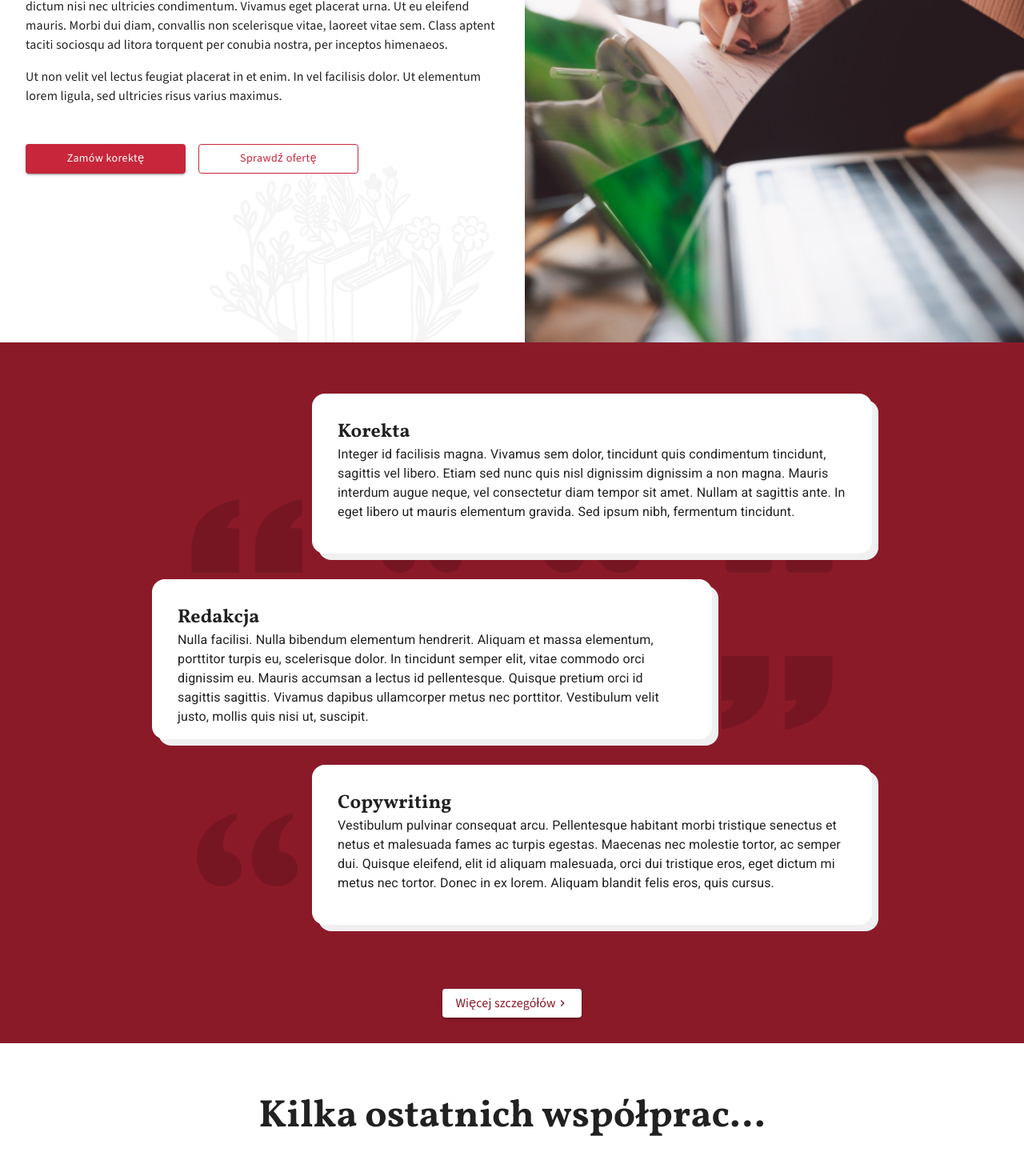
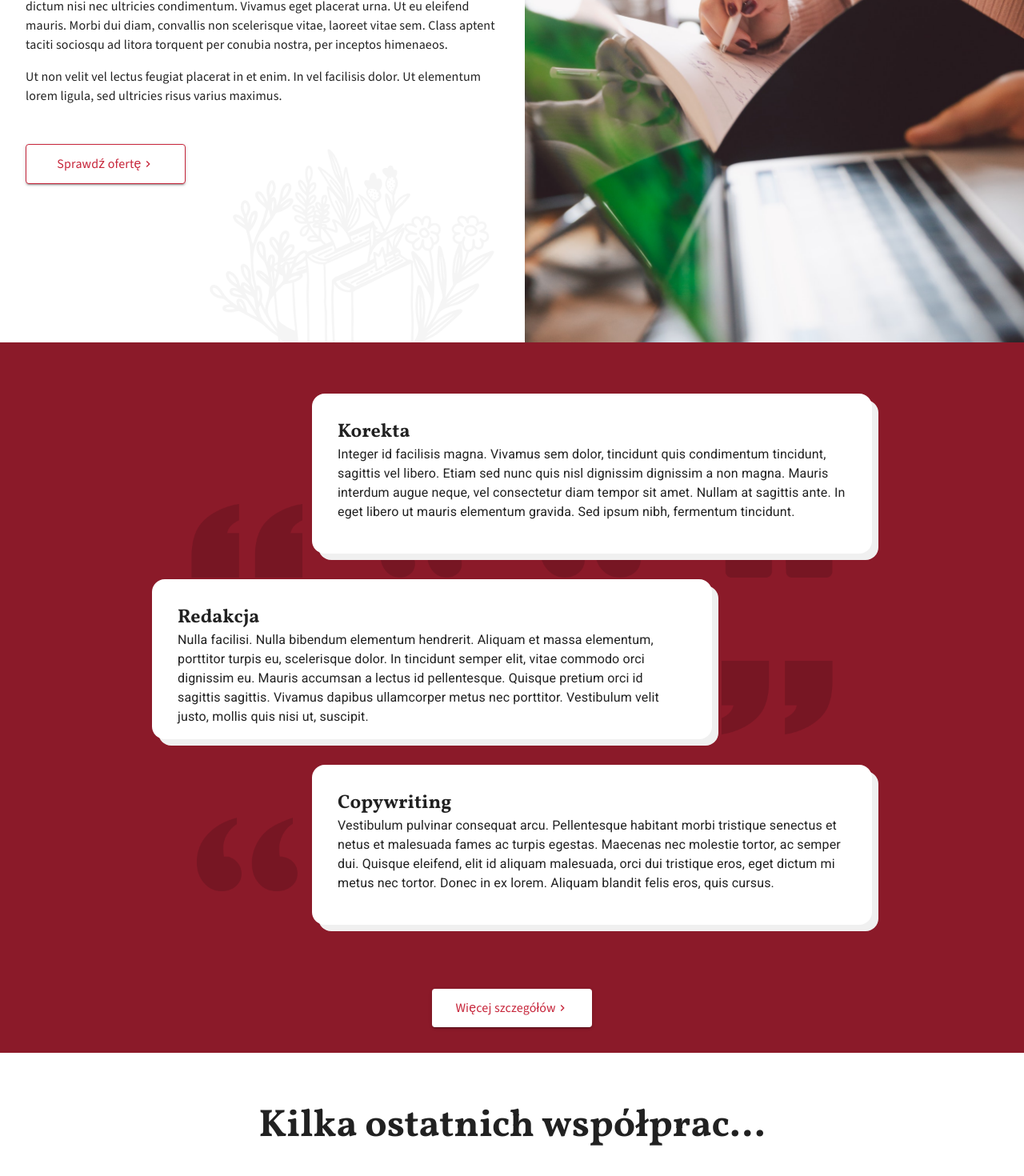
Before and after one commit to dawid-bobowski/portfolio-mbalazyk, a React (Vite) app: page / in a window 1280 px wide. Shown: the part 472-1942 px from the top of the page at 80% size. Built offline with nearby package versions, Linux system fonts and the light colour scheme; the HTML template or start-up script is replaced by a standard one.

Commit message:
Rework main page action buttons

```diff
--- a/src/components/Hero/ButtonContained.tsx
+++ /dev/null
@@ -1,35 +0,0 @@
-import { Button } from '@mui/material';
-import { PRIMARY_COLOR } from '../../constants';
-
-interface IButtonContainedProps {
-  text: string;
-}
-
-const ButtonContained = (props: IButtonContainedProps) => {
-  return (
-    <Button
-      variant='contained'
-      sx={{
-        ...styles.styledButton,
-        backgroundColor: PRIMARY_COLOR,
-        '&:hover': {
-          backgroundColor: '#b6152a',
-          color: '#fff',
-        },
-      }}
-    >
-      {props.text}
-    </Button>
-  )
-}
-
-const styles = {
-  styledButton: {
-    zIndex: 2,
-    width: 200,
-    fontFamily: '"Source Sans 3", sans-serif',
-    textTransform: 'initial',
-  },
-};
-
-export default ButtonContained;
--- a/src/components/Hero/ButtonOutlined.tsx
+++ /dev/null
@@ -1,37 +0,0 @@
-import { Button } from '@mui/material';
-import { PRIMARY_COLOR } from '../../constants';
-
-interface IButtonOutlinedProps {
-  text: string;
-}
-
-const ButtonOutlined = (props: IButtonOutlinedProps) => {
-  return (
-    <Button
-        variant='outlined'
-        sx={{
-          ...styles.styledButton,
-          backgroundColor: '#fff',
-          borderColor: PRIMARY_COLOR,
-          color: PRIMARY_COLOR,
-          '&:hover': {
-            borderColor: '#b6152a',
-            backgroundColor: '#fff7f9',
-          },
-        }}
-      >
-        {props.text}
-      </Button>
-  )
-}
-
-const styles = {
-  styledButton: {
-    zIndex: 2,
-    width: 200,
-    fontFamily: '"Source Sans 3", sans-serif',
-    textTransform: 'initial',
-  },
-};
-
-export default ButtonOutlined;
--- a/src/components/Hero/HeroActions.tsx
+++ b/src/components/Hero/HeroActions.tsx
@@ -1,9 +1,12 @@
-import { Box } from '@mui/material';
+import { useNavigate } from 'react-router-dom';
+import { Box, Button, Typography } from '@mui/material';
+import NavigateNextIcon from '@mui/icons-material/NavigateNext';
 
-import ButtonContained from './ButtonContained';
-import ButtonOutlined from './ButtonOutlined';
+import { PRIMARY_COLOR } from '../../constants';
 
 const HeroActions = () => {
+  const navigate = useNavigate();
+
   return (
     <Box
       id='hero-actions'
@@ -14,10 +17,45 @@ const HeroActions = () => {
         alignItems: 'center',
       }}
     >
-      <ButtonContained text='Zamów korektę' />
-      <ButtonOutlined text='Sprawdź ofertę' />
+      <Button
+        variant='contained'
+        onClick={() => navigate('/oferta')}
+        sx={{
+          ...styles.styledButton,
+          backgroundColor: '#fff',
+          color: PRIMARY_COLOR,
+          border: `1px solid ${PRIMARY_COLOR}`,
+          '&:hover': {
+            backgroundColor: PRIMARY_COLOR,
+            color: '#fff',
+            border: `1px solid ${PRIMARY_COLOR}`,
+          },
+        }}
+      >
+        <Typography sx={{
+            fontFamily: '"Source Sans 3", sans-serif',
+            textTransform: 'initial',
+          }}>
+          Sprawdź ofertę
+        </Typography>
+        <NavigateNextIcon sx={{
+            fontSize: 16,
+          }} />
+      </Button>
     </Box>
   );
 };
 
+const styles = {
+  styledButton: {
+    zIndex: 2,
+    width: 200,
+    fontFamily: '"Source Sans 3", sans-serif',
+    fontWeight: 'bold',
+    fontSize: '1rem',
+    textTransform: 'uppercase',
+    padding: '0.75rem',
+  },
+};
+
 export default HeroActions;
--- a/src/components/Offers/index.tsx
+++ b/src/components/Offers/index.tsx
@@ -1,35 +1,13 @@
+import { useNavigate } from 'react-router-dom';
 import { Box, Button, Typography } from '@mui/material';
-
 import NavigateNextIcon from '@mui/icons-material/NavigateNext';
 
 import BackgroundImage from '/offer-background.png';
-import OfferBox, { IOfferBoxProps } from './OfferBox';
-
-const OFFERS: IOfferBoxProps[] = [
-  {
-    title: 'Korekta',
-    description: 'Integer id facilisis magna. Vivamus sem dolor, tincidunt quis condimentum tincidunt, sagittis vel \
-      libero. Etiam sed nunc quis nisl dignissim dignissim a non magna. Mauris interdum augue neque, vel consectetur \
-      diam tempor sit amet. Nullam at sagittis ante. In eget libero ut mauris elementum gravida. Sed ipsum \
-      nibh, fermentum tincidunt.',
-  },
-  {
-    title: 'Redakcja',
-    description: 'Nulla facilisi. Nulla bibendum elementum hendrerit. Aliquam et massa elementum, porttitor turpis \
-      eu, scelerisque dolor. In tincidunt semper elit, vitae commodo orci dignissim eu. Mauris accumsan a lectus id \
-      pellentesque. Quisque pretium orci id sagittis sagittis. Vivamus dapibus ullamcorper metus nec porttitor. \
-      Vestibulum velit justo, mollis quis nisi ut, suscipit.',
-  },
-  {
-    title: 'Copywriting',
-    description: 'Vestibulum pulvinar consequat arcu. Pellentesque habitant morbi tristique senectus et netus et \
-      malesuada fames ac turpis egestas. Maecenas nec molestie tortor, ac semper dui. Quisque eleifend, elit id \
-      aliquam malesuada, orci dui tristique eros, eget dictum mi metus nec tortor. Donec in ex lorem. Aliquam blandit \
-      felis eros, quis cursus.',
-  },
-];
+import OfferBox from './OfferBox';
+import { OFFERS, PRIMARY_COLOR } from '../../constants';
 
 const Offers = () => {
+  const navigate = useNavigate();
   return (
     <Box
       id='main-offers'
@@ -69,16 +47,14 @@ const Offers = () => {
       }}>
         <Button
           variant='contained'
+          onClick={() => navigate('/oferta')}
           sx={{
-            display: 'flex',
-            alignItems: 'center',
-            justifyContent: 'center',
+            ...styles.styledButton,
             backgroundColor: '#fff',
-            color: '#8b1a29',
+            color: PRIMARY_COLOR,
             '&:hover': {
-              color: '#b51d2d',
-              backgroundColor: '#fff',
-              boxShadow: '0 0 4px 4px #b51d2d',
+              backgroundColor: PRIMARY_COLOR,
+              color: '#fff',
             },
           }}
         >
@@ -98,34 +74,14 @@ const Offers = () => {
 };
 
 const styles = {
-  offerItemWrapper: {
-    display: 'flex',
-    alignItems: 'center',
-    gap: 4,
-    position: 'relative',
-    '&:nth-of-type(2n)': {
-      left: -200,
-    },
-    '&:nth-of-type(2n+1)': {
-      left: 200,
-    },
-  },
-  offerItem: {
-    backgroundColor: '#fff',
-    borderRadius: '1rem',
-    width: 700,
-    height: 200,
-    padding: 4,
-    boxShadow: '8px 8px 0px #f0f0f0',
-    display: 'flex',
-    flexDirection: 'column',
-  },
-  offerTitle: {
-    fontFamily: 'Vollkorn, serif',
+  styledButton: {
+    zIndex: 2,
+    width: 200,
+    fontFamily: '"Source Sans 3", sans-serif',
     fontWeight: 'bold',
-  },
-  offerDescription: {
-
+    fontSize: '1rem',
+    textTransform: 'uppercase',
+    padding: '0.75rem',
   },
 };
 
--- a/src/constants/index.ts
+++ b/src/constants/index.ts
@@ -1,4 +1,5 @@
 import { IMenuItemProps } from '../components/Banner/MenuItem';
+import { IOfferBoxProps } from '../components/Offers/OfferBox';
 
 export const MENU_OPTIONS: IMenuItemProps[] = [
   {
@@ -19,6 +20,30 @@ export const MENU_OPTIONS: IMenuItemProps[] = [
   },
 ];
 
+export const OFFERS: IOfferBoxProps[] = [
+  {
+    title: 'Korekta',
+    description: 'Integer id facilisis magna. Vivamus sem dolor, tincidunt quis condimentum tincidunt, sagittis vel \
+      libero. Etiam sed nunc quis nisl dignissim dignissim a non magna. Mauris interdum augue neque, vel consectetur \
+      diam tempor sit amet. Nullam at sagittis ante. In eget libero ut mauris elementum gravida. Sed ipsum \
+      nibh, fermentum tincidunt.',
+  },
+  {
+    title: 'Redakcja',
+    description: 'Nulla facilisi. Nulla bibendum elementum hendrerit. Aliquam et massa elementum, porttitor turpis \
+      eu, scelerisque dolor. In tincidunt semper elit, vitae commodo orci dignissim eu. Mauris accumsan a lectus id \
+      pellentesque. Quisque pretium orci id sagittis sagittis. Vivamus dapibus ullamcorper metus nec porttitor. \
+      Vestibulum velit justo, mollis quis nisi ut, suscipit.',
+  },
+  {
+    title: 'Copywriting',
+    description: 'Vestibulum pulvinar consequat arcu. Pellentesque habitant morbi tristique senectus et netus et \
+      malesuada fames ac turpis egestas. Maecenas nec molestie tortor, ac semper dui. Quisque eleifend, elit id \
+      aliquam malesuada, orci dui tristique eros, eget dictum mi metus nec tortor. Donec in ex lorem. Aliquam blandit \
+      felis eros, quis cursus.',
+  },
+];
+
 export const EMAIL_VALIDATION = /[a-z\d]{1,}[@][a-z\d]{1,}[.].{2,}$/;
 
 // colors
```
